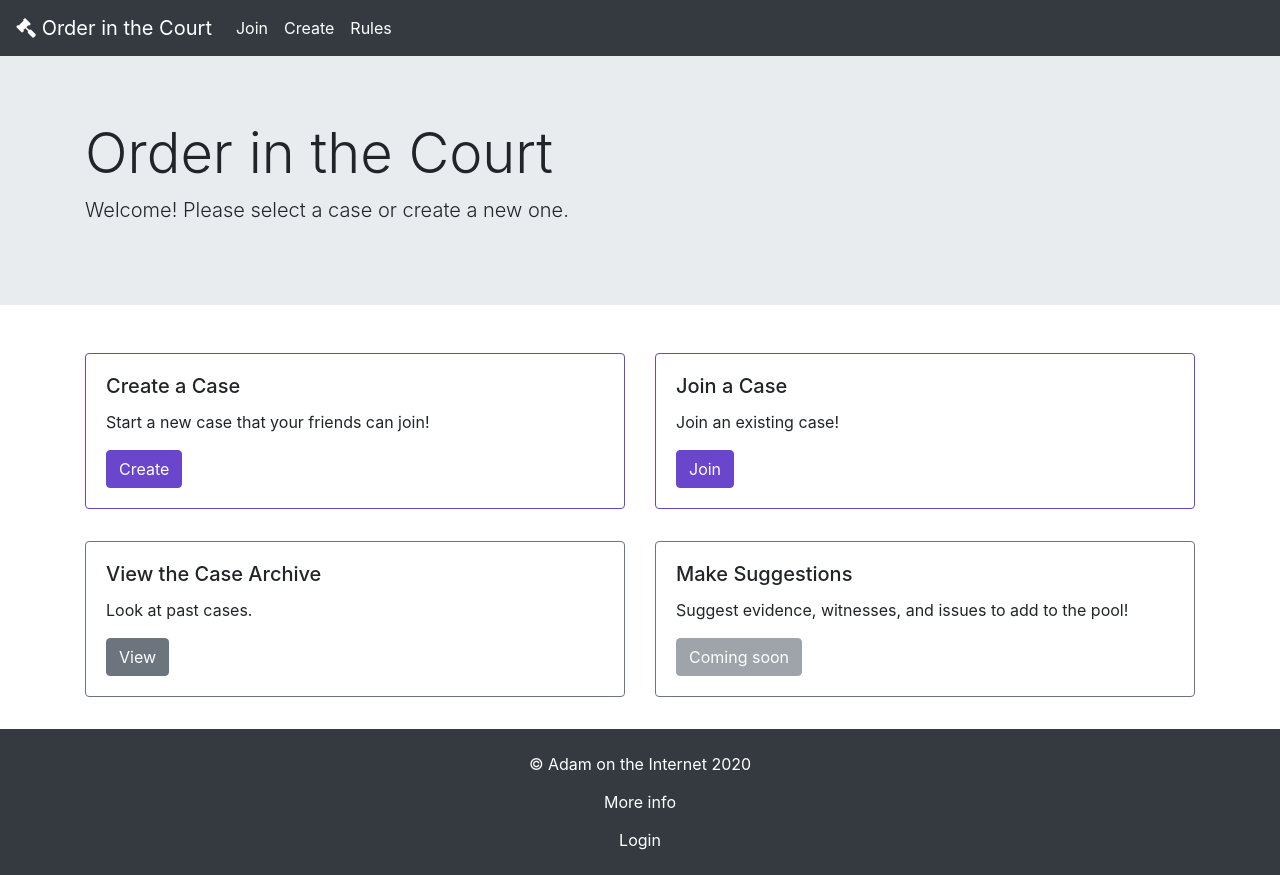
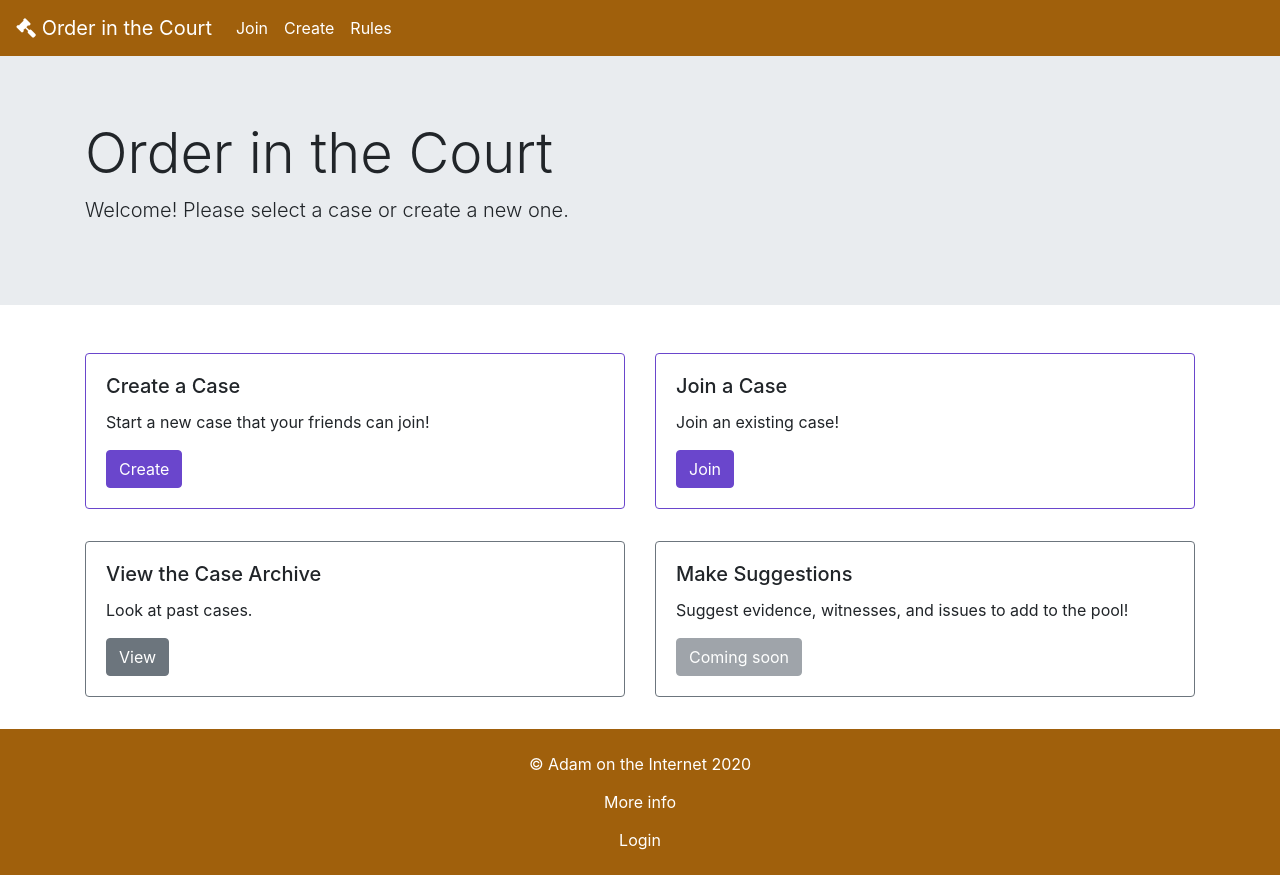
Before and after one commit to adam-on-the-internet/order-in-the-court-app, an Angular app: page /dashboard in a window 1280 px wide. Built offline with nearby package versions, Linux system fonts and the light colour scheme.

Commit message:
navbar and footer

```diff
--- a/src/_variables.scss
+++ b/src/_variables.scss
@@ -2,6 +2,8 @@ $icon-font-path: "../node_modules/bootstrap-sass/assets/fonts/bootstrap/";
 
 $theme-colors: (
   "primary": rgb(106, 70, 204),
+  "brown": rgb(160, 96, 12),
+  "tan": rgb(214, 170, 88),
   "custom-blue": #bae1ff,
   "custom-red": #ffb3ba,
   "custom-yellow": #ffffba,
--- a/src/app/components/footer/footer.component.html
+++ b/src/app/components/footer/footer.component.html
@@ -1,4 +1,4 @@
-<div class="bg-dark">
+<div class="bg-brown">
   <div class="row">
     <div class="col-md-12 my-3 text-center">
       <p class="my-0">
--- a/src/app/components/navbar/navbar.component.html
+++ b/src/app/components/navbar/navbar.component.html
@@ -1,4 +1,4 @@
-<nav class="navbar navbar-expand-lg navbar-dark bg-dark">
+<nav class="navbar navbar-expand-lg navbar-dark bg-brown">
   <a class="navbar-brand" (click)="goToDashboard()" id="app-title">
     <i class="fa fa-gavel"></i>
     <span id="app-title">
```
